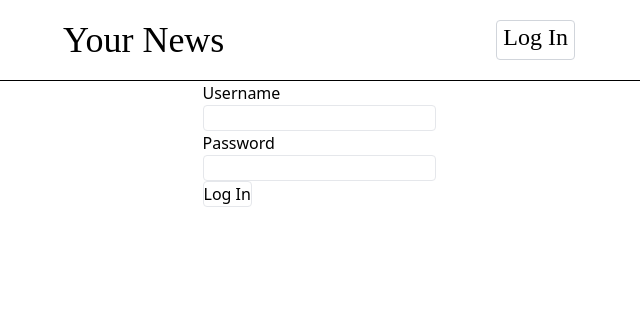
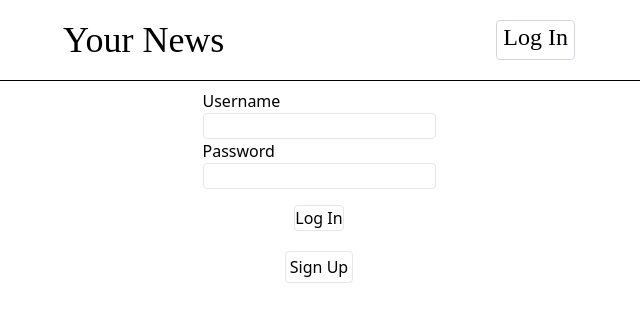
Before and after one commit to Yumenio/your-news-frontend, a React (Create React App) app in the folder your-news/: page /login in a window 1280 px wide. Shown: the top 322 px of the page, without its empty margins (321-961 px from the left). Built offline with nearby package versions, Linux system fonts and the light colour scheme; a web font is replaced by a local one.

Commit message:
feat: fixes navigation flow after succesfully loggin in

```diff
--- a/your-news/src/pages/Login.tsx
+++ b/your-news/src/pages/Login.tsx
@@ -1,8 +1,8 @@
 import React, { Dispatch, SetStateAction, useState } from 'react'
 import PropTypes from 'prop-types'
+import { Link, useNavigate } from 'react-router-dom'
 
 async function login(credentials:{username:string, password:string}){
-  console.log("username", credentials.username, "pwd", credentials.password)
   return fetch('https://localhost:7226/api/auth/login', {
     method: 'POST',
     headers: {
@@ -16,15 +16,19 @@ async function login(credentials:{username:string, password:string}){
 const Login = ({setToken}:{setToken:Dispatch<SetStateAction<string>>}) => {
   const [username, setUsername] = useState("");
   const [password, setPassword] = useState("");
+  const navigate = useNavigate();
 
   const handleSubmit = async (e:React.FormEvent<HTMLFormElement>) =>{
     e.preventDefault();
     const token = await login({username, password});
-    setToken(token)//token);
+    if(token.statusCode == 200){
+      setToken(token);
+      navigate("/");
+    }
   }
   return (
     <div className="flex flex-col items-center">
-      <form onSubmit={handleSubmit}>
+      <form onSubmit={handleSubmit} className="flex flex-col items-center p-2">
         <label>
           <p>Username</p>
           <input className="border rounded" type="text" onChange={e=>setUsername(e.target.value)}/>
@@ -33,10 +37,13 @@ const Login = ({setToken}:{setToken:Dispatch<SetStateAction<string>>}) => {
           <p>Password</p>
           <input className="border rounded" type="password" onChange={e=>setPassword(e.target.value)}/>
         </label>
-        <div>
+        <div className="p-4">
           <button className="border rounded" type="submit">Log In</button>
         </div>
       </form>
+      <div>
+        <Link to="/signup" className="rounded border p-1">Sign Up</Link>
+      </div>
     </div>
   )
 }
```
